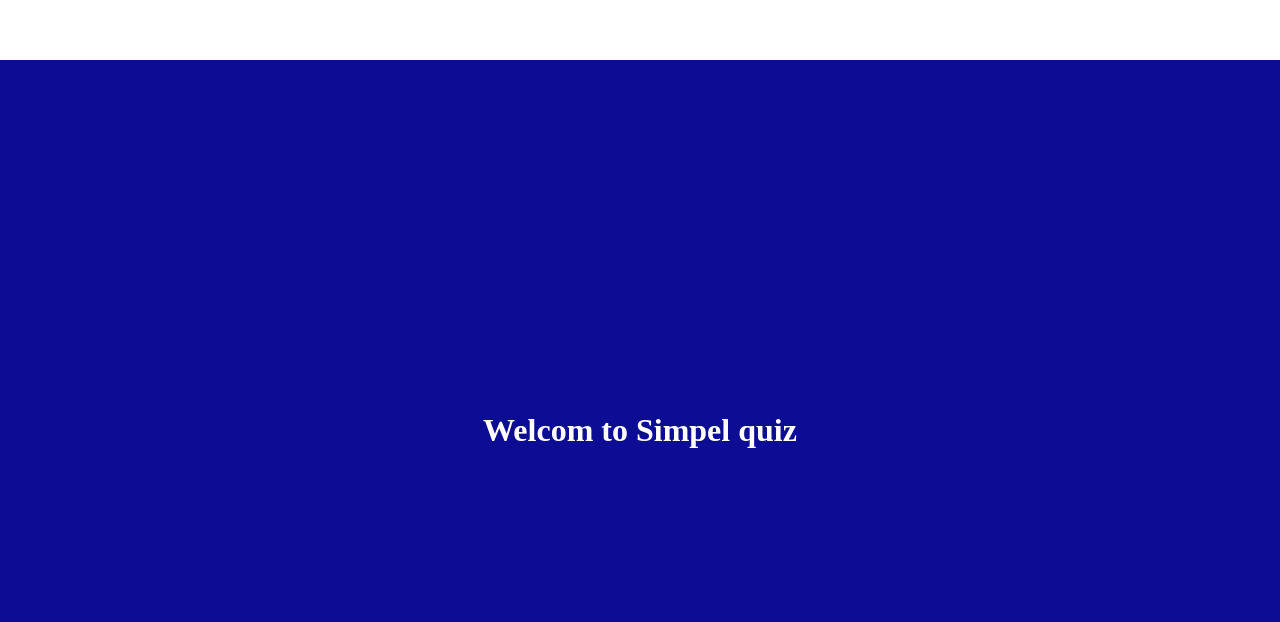
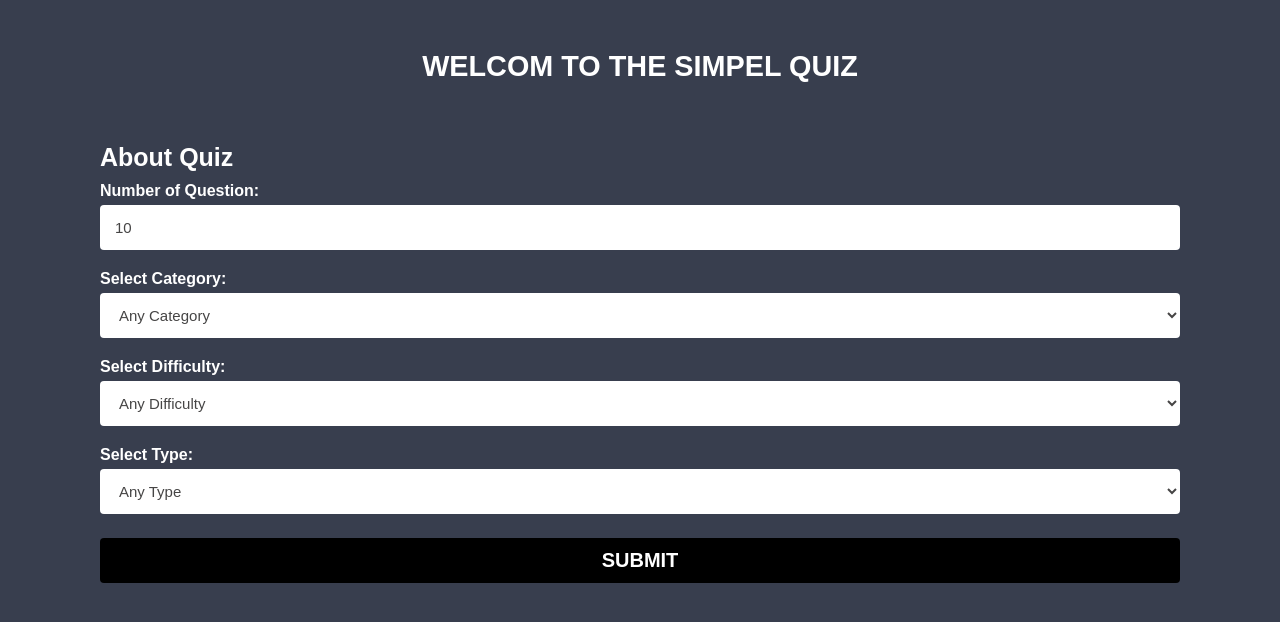
Before and after one commit to akshay-chaulya/Simple-quiz-app, a website built with Parcel: page index.html in a window 1280 px wide. Built offline with nearby package versions, Linux system fonts and the light colour scheme; no server answers.

Commit message:
cerateing HTML and CSS code

```diff
--- a/index.html
+++ b/index.html
@@ -11,28 +11,71 @@
 
 <body>
     <nav class="nav">
-        <!-- <button class="btn btn__display-quiz">Quiz</button>
-        <button class="btn btn__add-quiz">Add a quiz</button> -->
+        <h1 class="page_heading">Welcom to the Simpel Quiz</h1>
     </nav>
     <header class="header">
-        <h1 class="header_title">Welcom to Simpel quiz</h1>
+        <!-- get information for quiz questions -->
 
-        <div class="container__quiz hidden">
-            <div class="header__titel">Simpel quiz</div>
-            <div class="container__question">
-                <div class="question__titel">1. Which is the largest animal in the world</div>
-                <div class="answer-cont">
-                    <button class="user-ans ans-btn">Answer 1</button>
-                    <button class="ans-btn">Answer 2</button>
-                    <button class="right-ans ans-btn">Answer 3</button>
-                    <button class="wrong-ans ans-btn">Answer 4</button>
-                </div>
-            </div>
-            <div class="page__update">
-                <button class="btn prev__btn">Back</button>
-                <button class="btn next__btn">Next</button>
-            </div>
-        </div>
+        <form action="" class="quiz_info form ">
+            <h2 class="heading">About Quiz</h2>
+            <label for="question_amount">Number of Question: </label>
+            <input type="number" name="question_amount" class="form-control" max="40" min="1" value="10">
+            <label for="question_amount">Select Category: </label>
+            <select name="question_category" class="form-control">
+                <option value="any">Any Category</option>
+                <option value="9">General Knowledge</option>
+                <option value="10">Entertainment: Books</option>
+                <option value="11">Entertainment: Film</option>
+                <option value="12">Entertainment: Music</option>
+                <option value="13">Entertainment: Musicals &amp; Theatres</option>
+                <option value="14">Entertainment: Television</option>
+                <option value="15">Entertainment: Video Games</option>
+                <option value="16">Entertainment: Board Games</option>
+                <option value="17">Science &amp; Nature</option>
+                <option value="18">Science: Computers</option>
+                <option value="19">Science: Mathematics</option>
+                <option value="20">Mythology</option>
+                <option value="21">Sports</option>
+                <option value="22">Geography</option>
+                <option value="23">History</option>
+                <option value="24">Politics</option>
+                <option value="25">Art</option>
+                <option value="26">Celebrities</option>
+                <option value="27">Animals</option>
+                <option value="28">Vehicles</option>
+                <option value="29">Entertainment: Comics</option>
+                <option value="30">Science: Gadgets</option>
+                <option value="31">Entertainment: Japanese Anime &amp; Manga</option>
+                <option value="32">Entertainment: Cartoon &amp; Animations</option>
+            </select>
+            <label for="question_amount">Select Difficulty: </label>
+            <select name="question_difficulty" class="form-control">
+                <option value="any">Any Difficulty</option>
+                <option value="easy">Easy</option>
+                <option value="medium">Medium</option>
+                <option value="hard">Hard</option>
+            </select>
+            <label for="question_type">Select Type: </label>
+            <select name="trivia_type" class="form-control">&gt;
+                <option value="any">Any Type</option>
+                <option value="multiple">Multiple Choice</option>
+                <option value="boolean">True / False</option>
+            </select>
+            <button type="submit" class="btn btn-primary">Submit</button>
+        </form>
+
+        <!-- displaying the question  -->
+
+        <form class="quiz_answer form hidden">
+            <h2 class="heading">Simpel Quiz</h2>
+            <label class="quiz_question">1. Which is the largest animal in the world</label>
+            <button class="form-control">Answer 1</button>
+            <button class="form-control">Answer 2</button>
+            <button class="form-control">Answer 3</button>
+            <button class="form-control">Answer 4</button>
+            <button class="btn btn-secondary">Submit</button>
+        </form>
+
     </header>
 </body>
 
--- a/package.json
+++ b/package.json
@@ -4,7 +4,7 @@
   "description": "",
   "scripts": {
     "start": "parcel index.html",
-    "build": "parcel build index.html"
+    "build": "parcel build index.html --dist-dir ./dist"
   },
   "author": "",
   "license": "ISC",
--- a/style.css
+++ b/style.css
@@ -12,113 +12,88 @@
 }
 
 body {
-    height: 100vh;
-    width: 100vw;
-    /* font-size: 16px; */
+    background-color: #383e4e;
+    color: white;
+    font-family: sans-serif;
 }
 
 .nav {
-    height: 60px;
-    background-color: var(--text-color);
+    width: 100%;
+    text-align: center;
+    padding: 50px;
+}
+
+.page_heading {
+    font-size: 180%;
+    text-transform: uppercase;
+}
+
+.header {
+    width: 100%;
+    text-align: center;
+    padding: 0 100px;
+}
+
+.form {
+    display: block;
+    margin-top: 10px;
     display: flex;
-    align-items: center;
-    justify-content: end;
-    padding: 0 20px;
-    gap: 20px;
+    flex-direction: column;
+    align-items: start;
+}
+
+.heading {
+    font-size: 25px;
+    margin-bottom: 10px;
+}
+
+label {
+    max-width: 100%;
+    display: inline-block;
+    margin-bottom: 5px;
+    font-weight: bold;
+}
+
+.form-control {
+    display: block;
+    height: 45px;
+    width: 100%;
+    background-color: #ffff;
+    border: none;
+    border-radius: 4px;
+    padding: 10px 15px;
+    font-size: 15px;
+    color: #464545;
+    outline: none;
+    margin-bottom: 20px;
+    text-align: start;
 }
 
 .btn {
-    cursor: pointer;
-    padding: 8px 12px;
+    background-color: black;
+    color: #ffff;
     border: none;
-    background-color: var(--primery-color);
-    color: var(--text-color);
-    border-radius: 5px;
-    transition: all 0.5s;
+    border-radius: 4px;
+    outline: none;
+    text-transform: uppercase;
+    width: 100%;
+    display: block;
+    margin: 4px 0;
+    height: 45px;
+    font-size: 20px;
+    font-weight: 600;
 }
 
-.btn:hover {
-    background-color: var(--text-color);
-    color: var(--primery-color);
-    border: 1px solid var(--primery-color);
+
+.quiz_question {
+    font-size: 18px;
+    margin: 10px 0;
 }
 
-.header {
-    height: calc(100vh - 60px);
-    background-color: var(--primery-color);
-    color: var(--text-color);
-    display: flex;
-    align-items: center;
-    justify-content: center;
-    flex-direction: column;
-    gap: 20px;
-}
 
-.container__quiz {
-    background-color: var(--text-color);
-    color: var(--primery-color);
-    padding: 30px 20px;
-    border-radius: 10px;
-    transition: all 0.3s ease;
-}
 
+
+/* univeral class */
 .hidden {
     display: none;
 }
-
-.header__titel {
-    padding-bottom: 10px;
-    border-bottom: 2px solid var(--ternary-color);
-    font-size: 20px;
-}
-
-.container__question {
-    margin-top: 10px;
-}
-
-.answer-cont {
-    display: flex;
-    flex-direction: column;
-    gap: 10px;
-    margin-top: 10px;
-}
-
-.ans-btn {
-    width: 100%;
-    padding: 10px;
-    color: #222;
-    background-color: #fff;
-    border: 1px solid #222;
-    text-align: left;
-    cursor: pointer;
-    border-radius: 4px;
-    transition: all 0.3s;
-}
-
-.user-ans {
-    background-color: #222;
-    color: #fff;
-}
-
-.wrong-ans {
-    background-color: red;
-    color: #fff;
-    border: 1px solid red;
-}
-
-.right-ans {
-    background-color: green;
-    color: #fff;
-    border: 1px solid green;
-}
-
-.ans-btn:hover {
-    background-color: #222;
-    color: #fff;
-}
-
-.page__update {
-    margin-top: 20px;
-    display: flex;
-    justify-content: space-between;
-}
```
